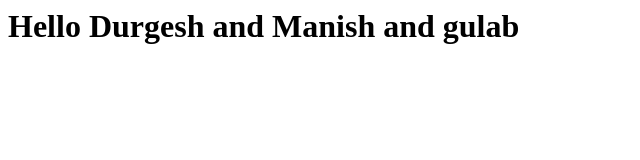
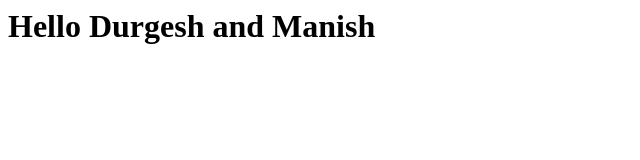
Before and after one commit to Drisa-Rokes/Devops_Project, a plain HTML site: page index.html in a window 1280 px wide. Shown: the whole page, without its empty margins (0-640 px from the left). Drawn offline with Linux system fonts and the light colour scheme.

Commit message:
fourth commit

```diff
--- a/index.html
+++ b/index.html
@@ -3,6 +3,6 @@
         <title> Project</title>
     </head>
     <body>
-        <h1>Hello Durgesh and Manish and gulab</h1>
+        <h1>Hello Durgesh and Manish </h1>
     </body>
 </html>
```
Also changed, not shown: Dockerfile.txt (added).
